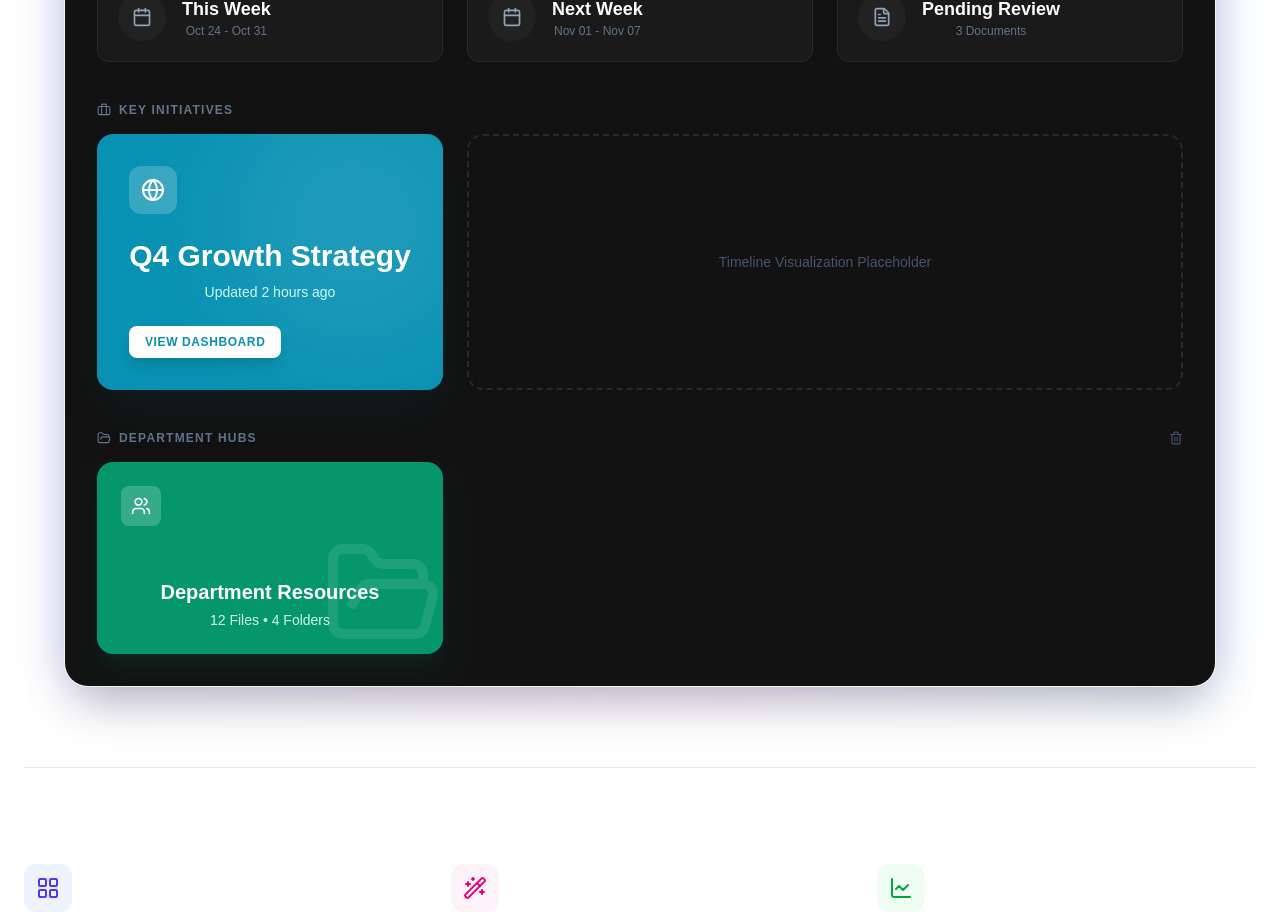
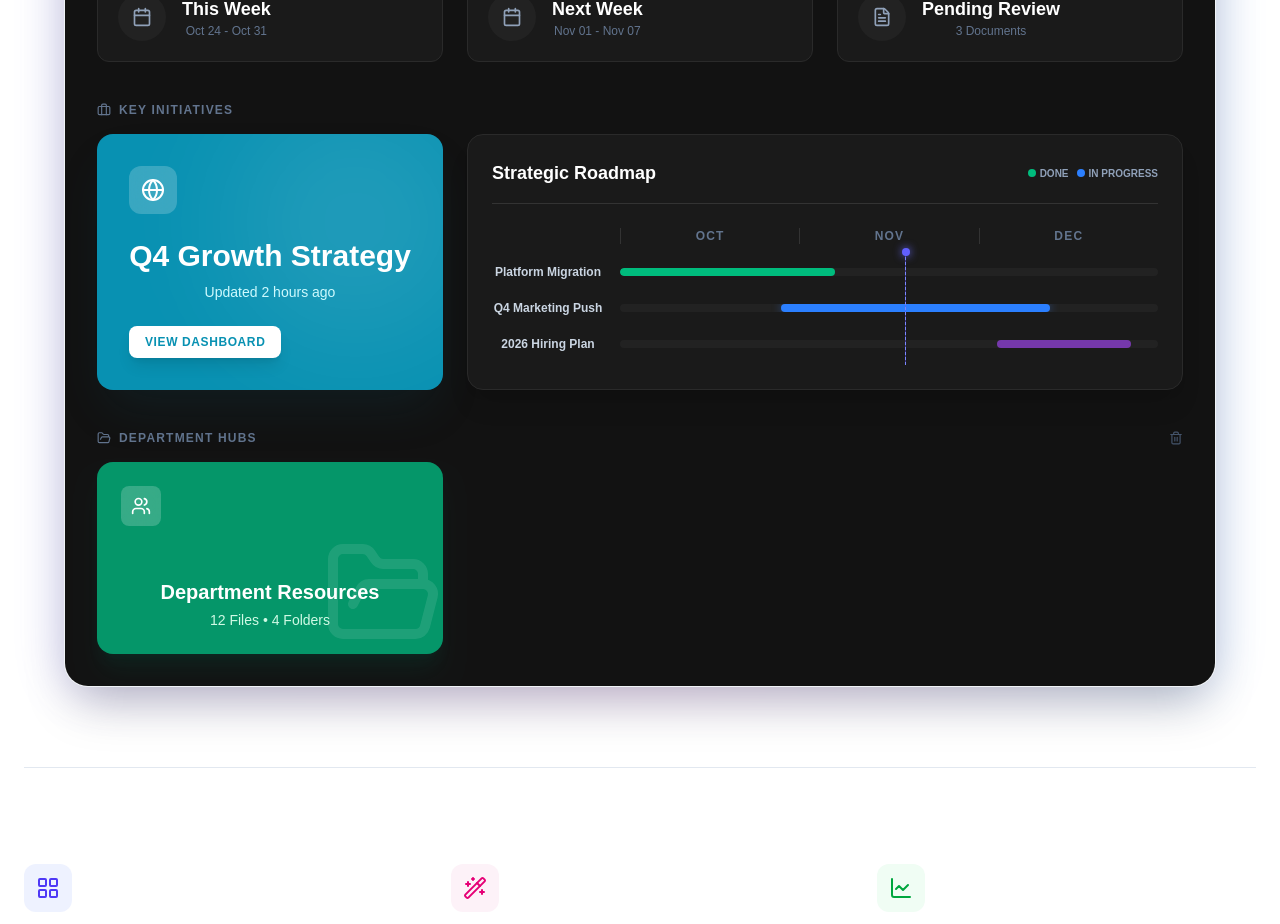
Before and after one commit to paulpriddy05-dot/visible-app, a Next.js app: page / in a window 1280 px wide. Shown: the part 800-1724 px from the top of the page. Built offline with nearby package versions, Linux system fonts and the light colour scheme.

Commit message:
demo dashboard

```diff
--- a/app/terms/page.tsx
+++ b/app/terms/page.tsx
@@ -72,7 +72,7 @@ export default function TermsPage() {
                     <section>
                         <h2 className="text-2xl font-bold text-slate-900 dark:text-zinc-100 mb-4">7. Contact Information</h2>
                         <p>
-                            If you have any questions about these Terms, please contact us at <a href="mailto:hello@usevisible.app" className="text-blue-600 dark:text-blue-400 hover:underline">hello@usevisible.app</a>.
+                            If you have any questions about these Terms, please contact us at <a href="mailto:support@usevisible.app" className="text-blue-600 dark:text-blue-400 hover:underline">support@usevisible.app</a>.
                         </p>
                     </section>
 
--- a/components/DemoDashboard.tsx
+++ b/components/DemoDashboard.tsx
@@ -8,12 +8,9 @@ import {
   Users,
   FolderOpen,
   Calendar,
-  TrendingUp,
   Briefcase,
   Globe,
-  LogOut,
   ChevronLeft,
-  Settings,
   HelpCircle,
   X,
   PieChart,
@@ -22,7 +19,10 @@ import {
   Edit,
   Trash2,
   Map,
-  Heart
+  Heart,
+  CheckCircle2,
+  Clock,
+  ArrowRight
 } from 'lucide-react';
 
 // --- MOCK DATA FOR THE MODAL ---
@@ -34,7 +34,7 @@ const MODAL_CONTENT = {
       {
         title: "Financial Planning",
         files: [
-          { name: "2025 Revenue Forecast", icon: <TrendingUp size={20} className="text-blue-500" />, type: "Excel" },
+          { name: "2025 Revenue Forecast", icon: <ArrowRight size={20} className="text-blue-500" />, type: "Excel" },
           { name: "Q4 Budget Allocation", icon: <PieChart size={20} className="text-green-500" />, type: "Excel" }
         ]
       },
@@ -123,7 +123,7 @@ export default function DemoDashboard() {
           </div>
         </section>
 
-        {/* 2. KEY INITIATIVES (The Big Clickable Card) */}
+        {/* 2. KEY INITIATIVES (The Big Clickable Card + Timeline) */}
         <section>
           <div className="flex items-center gap-2 mb-4">
             <Briefcase size={14} className="text-slate-500" />
@@ -154,9 +154,64 @@ export default function DemoDashboard() {
               </div>
             </div>
 
-            {/* Placeholder for timeline/other content */}
-            <div className="lg:col-span-2 border-2 border-dashed border-[#2A2A2A] rounded-2xl flex items-center justify-center text-slate-600">
-              <span className="text-sm font-medium">Timeline Visualization Placeholder</span>
+            {/* NEW: STRATEGIC ROADMAP VISUALIZATION */}
+            <div className="lg:col-span-2 bg-[#1A1A1A] border border-[#2A2A2A] rounded-2xl p-6 relative overflow-hidden flex flex-col shadow-xl">
+               {/* Header */}
+               <div className="flex justify-between items-center mb-6 border-b border-[#333333] pb-4">
+                  <h3 className="text-white font-bold text-lg">Strategic Roadmap</h3>
+                  <div className="flex gap-2">
+                    <span className="flex items-center gap-1 text-[10px] text-slate-400 uppercase font-bold"><div className="w-2 h-2 rounded-full bg-emerald-500"></div>Done</span>
+                    <span className="flex items-center gap-1 text-[10px] text-slate-400 uppercase font-bold"><div className="w-2 h-2 rounded-full bg-blue-500"></div>In Progress</span>
+                  </div>
+               </div>
+
+               {/* Timeline Grid */}
+               <div className="flex-1 flex flex-col gap-5 relative">
+                  {/* Month Headers */}
+                  <div className="flex text-xs text-slate-500 uppercase font-bold tracking-widest pl-32">
+                      <div className="flex-1 text-center border-l border-[#333333]">Oct</div>
+                      <div className="flex-1 text-center border-l border-[#333333]">Nov</div>
+                      <div className="flex-1 text-center border-l border-[#333333]">Dec</div>
+                  </div>
+
+                  {/* Row 1 */}
+                  <div className="flex items-center relative group">
+                      <div className="w-32 text-xs font-bold text-slate-300 truncate pr-4">Platform Migration</div>
+                      <div className="flex-1 h-2 bg-[#222222] rounded-full relative overflow-hidden">
+                          {/* Progress Bar (Completed) */}
+                          <div className="absolute left-[0%] width-[45%] h-full bg-emerald-500 rounded-full w-[40%]"></div>
+                      </div>
+                      <div className="absolute right-0 opacity-0 group-hover:opacity-100 transition-opacity">
+                         <CheckCircle2 size={14} className="text-emerald-500" />
+                      </div>
+                  </div>
+
+                  {/* Row 2 */}
+                  <div className="flex items-center relative group">
+                      <div className="w-32 text-xs font-bold text-slate-300 truncate pr-4">Q4 Marketing Push</div>
+                      <div className="flex-1 h-2 bg-[#222222] rounded-full relative overflow-hidden">
+                          {/* Progress Bar (Active) */}
+                          <div className="absolute left-[30%] w-[50%] h-full bg-blue-500 rounded-full shadow-[0_0_10px_rgba(59,130,246,0.5)]"></div>
+                      </div>
+                      <div className="absolute right-0 opacity-0 group-hover:opacity-100 transition-opacity">
+                         <Clock size={14} className="text-blue-500" />
+                      </div>
+                  </div>
+
+                  {/* Row 3 */}
+                  <div className="flex items-center relative group">
+                      <div className="w-32 text-xs font-bold text-slate-300 truncate pr-4">2026 Hiring Plan</div>
+                      <div className="flex-1 h-2 bg-[#222222] rounded-full relative overflow-hidden">
+                          {/* Progress Bar (Planned) */}
+                          <div className="absolute left-[70%] w-[25%] h-full bg-purple-500 rounded-full opacity-60"></div>
+                      </div>
+                  </div>
+
+                  {/* Current Date Line Indicator */}
+                  <div className="absolute top-6 bottom-0 left-[62%] w-px bg-indigo-500/50 border-r border-dashed border-indigo-400 pointer-events-none">
+                      <div className="absolute -top-1 -left-[3px] w-2 h-2 rounded-full bg-indigo-500 shadow-[0_0_8px_rgba(99,102,241,1)]"></div>
+                  </div>
+               </div>
             </div>
           </div>
         </section>
```
Lines whose indentation alone changed are shown as unchanged.
